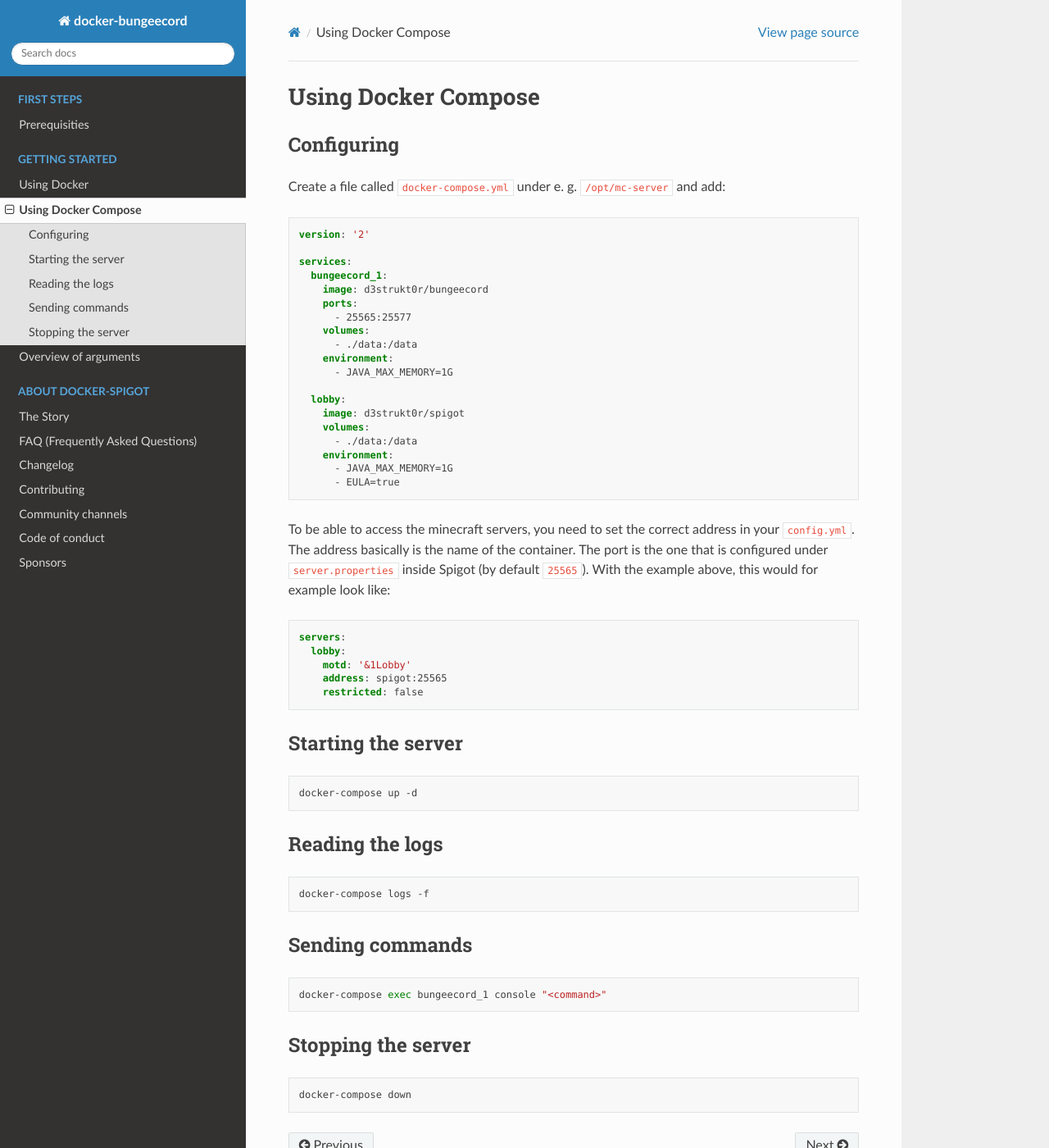
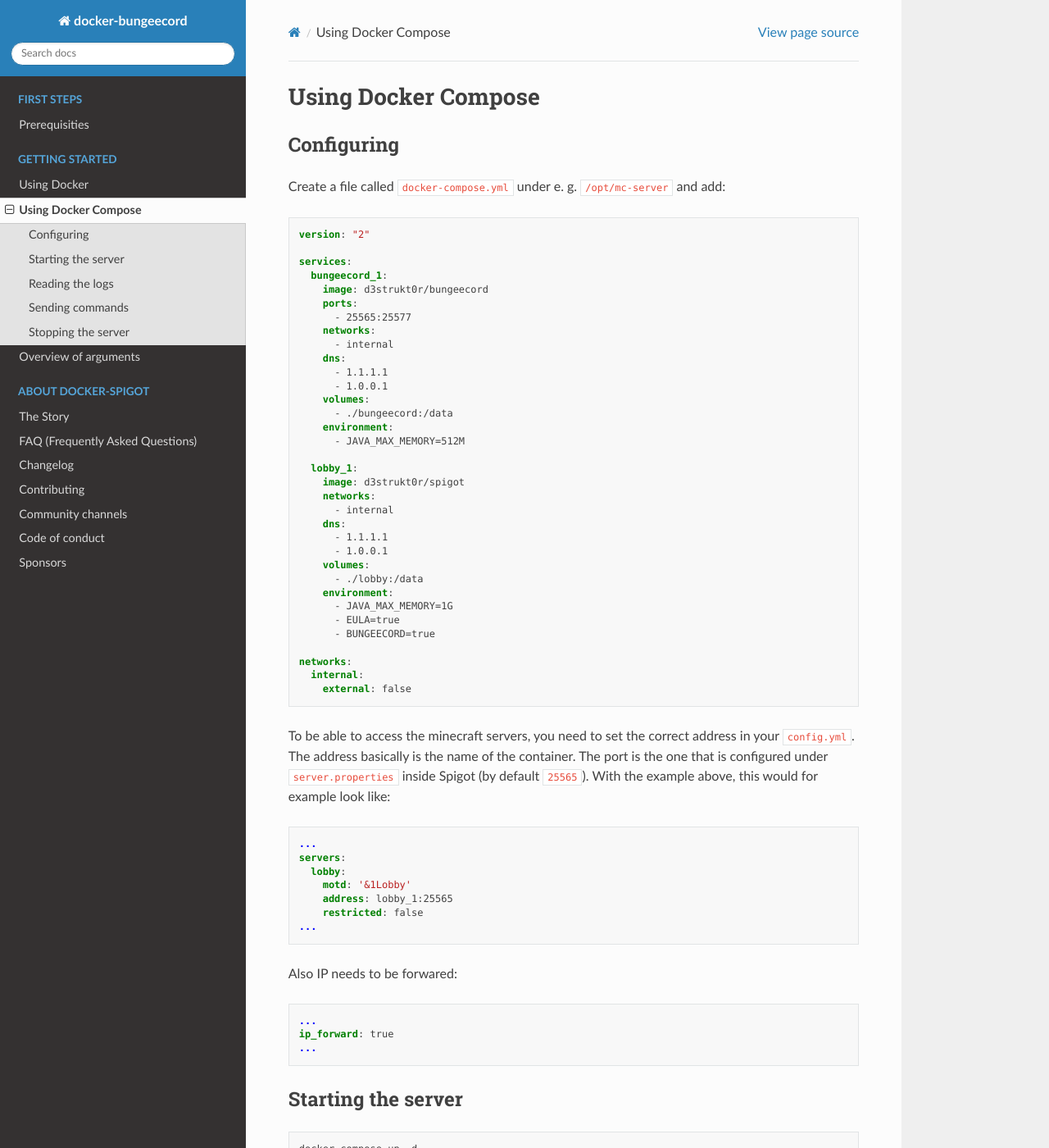
Before and after one commit to D3strukt0r/docker-bungeecord, a Sphinx documentation site: the page built from docs/pages/getting-started/docker-compose.rst, in a window 1280 px wide and 1400 px high. Shown: the whole window at 82% size. Built offline with Sphinx 7.4.7 and the Read the Docs theme 2.0.0, drawn with Linux system fonts in a browser that asks for light colours.

```diff
--- a/docs/pages/getting-started/docker-cli.rst
+++ b/docs/pages/getting-started/docker-cli.rst
@@ -116,7 +116,7 @@
 
 .. code-block:: bash
 
-   docker exec bungeecord_1 console "<command>"
+   docker exec bungeecord_1 console.sh "<command>"
 
 Replace :code:`<command>` with the command you need. This is what you would also usually enter
 inside your regular console, like e. g. :code:`op D3strukt0r`.
--- a/docs/pages/getting-started/docker-compose.rst
+++ b/docs/pages/getting-started/docker-compose.rst
@@ -9,25 +9,41 @@
 
 .. code-block:: yaml
 
-    version: '2'
+    version: "2"
 
     services:
       bungeecord_1:
         image: d3strukt0r/bungeecord
         ports:
           - 25565:25577
+        networks:
+          - internal
+        dns:
+          - 1.1.1.1
+          - 1.0.0.1
         volumes:
-          - ./data:/data
+          - ./bungeecord:/data
         environment:
-          - JAVA_MAX_MEMORY=1G
+          - JAVA_MAX_MEMORY=512M
 
-      lobby:
+      lobby_1:
         image: d3strukt0r/spigot
+        networks:
+          - internal
+        dns:
+          - 1.1.1.1
+          - 1.0.0.1
         volumes:
-          - ./data:/data
+          - ./lobby:/data
         environment:
           - JAVA_MAX_MEMORY=1G
           - EULA=true
+          - BUNGEECORD=true
+
+    networks:
+      internal:
+        external: false
+
 
 To be able to access the minecraft servers, you need to set the correct address in your
 :code:`config.yml`. The address basically is the name of the container. The port is the one that
@@ -36,11 +52,21 @@
 
 .. code-block:: yaml
 
+    ...
     servers:
       lobby:
         motd: '&1Lobby'
-        address: spigot:25565
+        address: lobby_1:25565
         restricted: false
+    ...
+
+Also IP needs to be forwared:
+
+.. code-block:: yaml
+
+    ...
+    ip_forward: true
+    ...
 
 Starting the server
 ==========================
```
Also changed, not shown: 4 other files.
